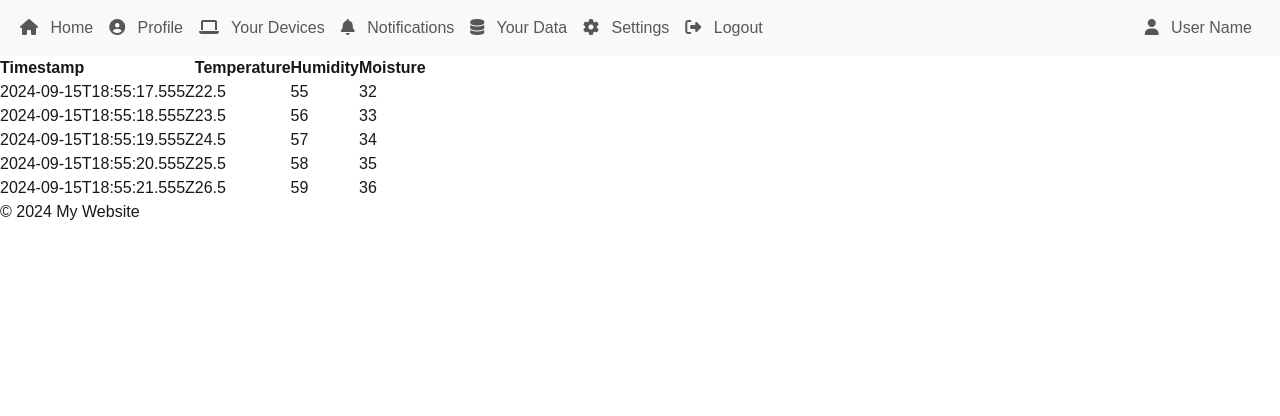
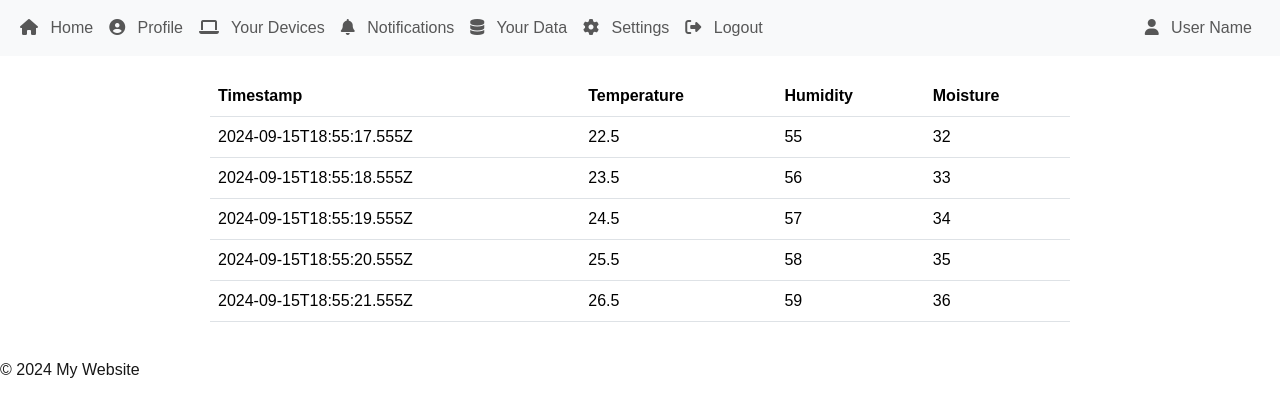
Before and after one commit to zhifenli/data-sense, a Next.js app: page /history2 in a window 1280 px wide. Shown: the top 416 px of the page. Built offline with nearby package versions, Linux system fonts and the light colour scheme; no server answers.

Commit message:
table style

```diff
--- a/pages/history2.js
+++ b/pages/history2.js
@@ -15,17 +15,20 @@ export default function History({ data }) {
   }, []);
 
   return (
-    <div>
-      <table>
+    <div
+      className="container table-responsive "
+      style={{ maxWidth: "900px", margin: "0 auto", padding: "20px" }}
+    >
+      <table class="table align-middle boder-none">
         <thead>
           <tr>
-            <th>Timestamp</th>
-            <th>Temperature</th>
-            <th>Humidity</th>
-            <th>Moisture</th>
+            <th scope="col">Timestamp</th>
+            <th scope="col">Temperature</th>
+            <th scope="col">Humidity</th>
+            <th scope="col">Moisture</th>
           </tr>
         </thead>
-        <tbody>
+        <tbody className="boder-white">
           {localData?.slice(-15)?.map((row, index) => {
             return (
               <tr key={index}>
```
Also changed, not shown: pages/history1.js (+10 -7 lines).
